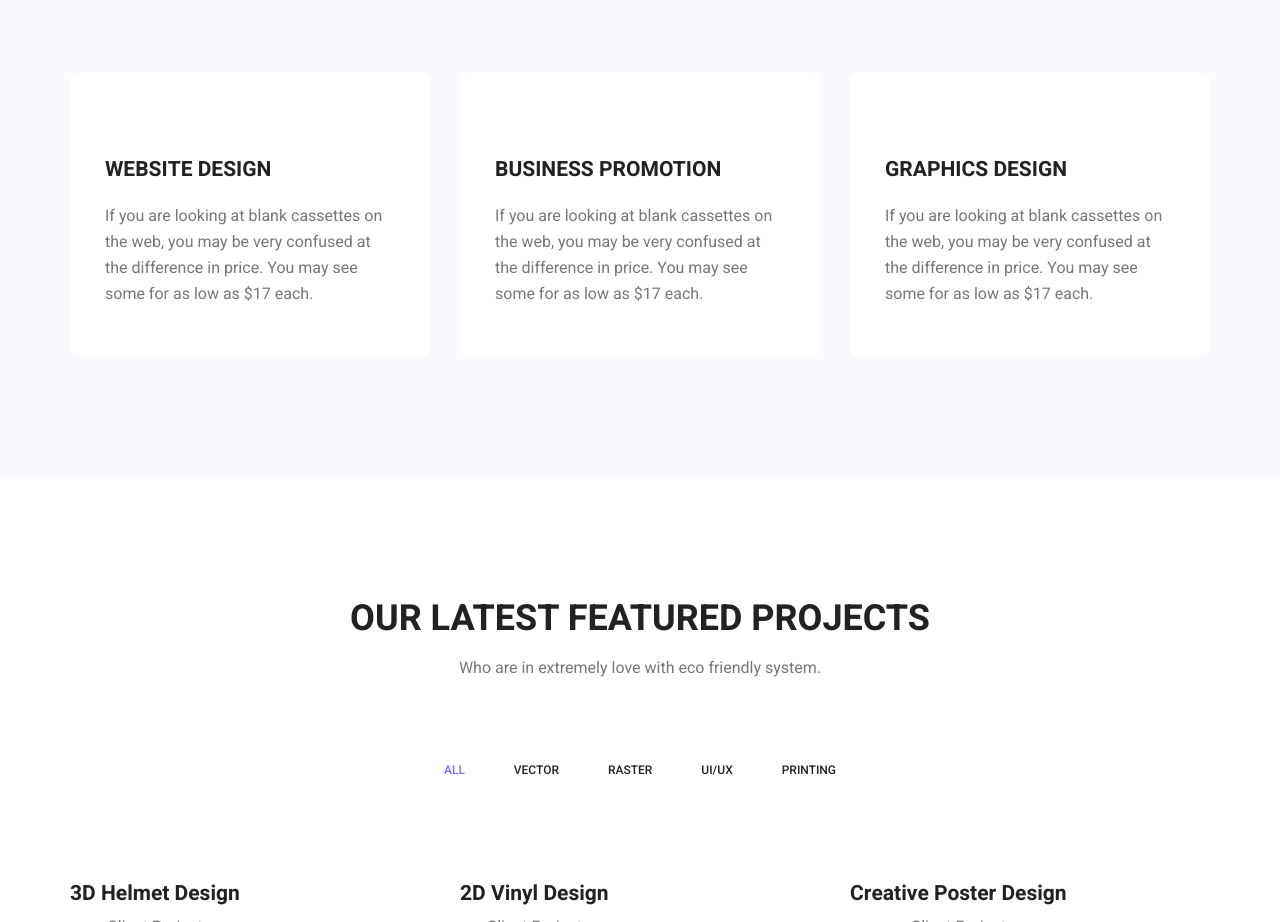
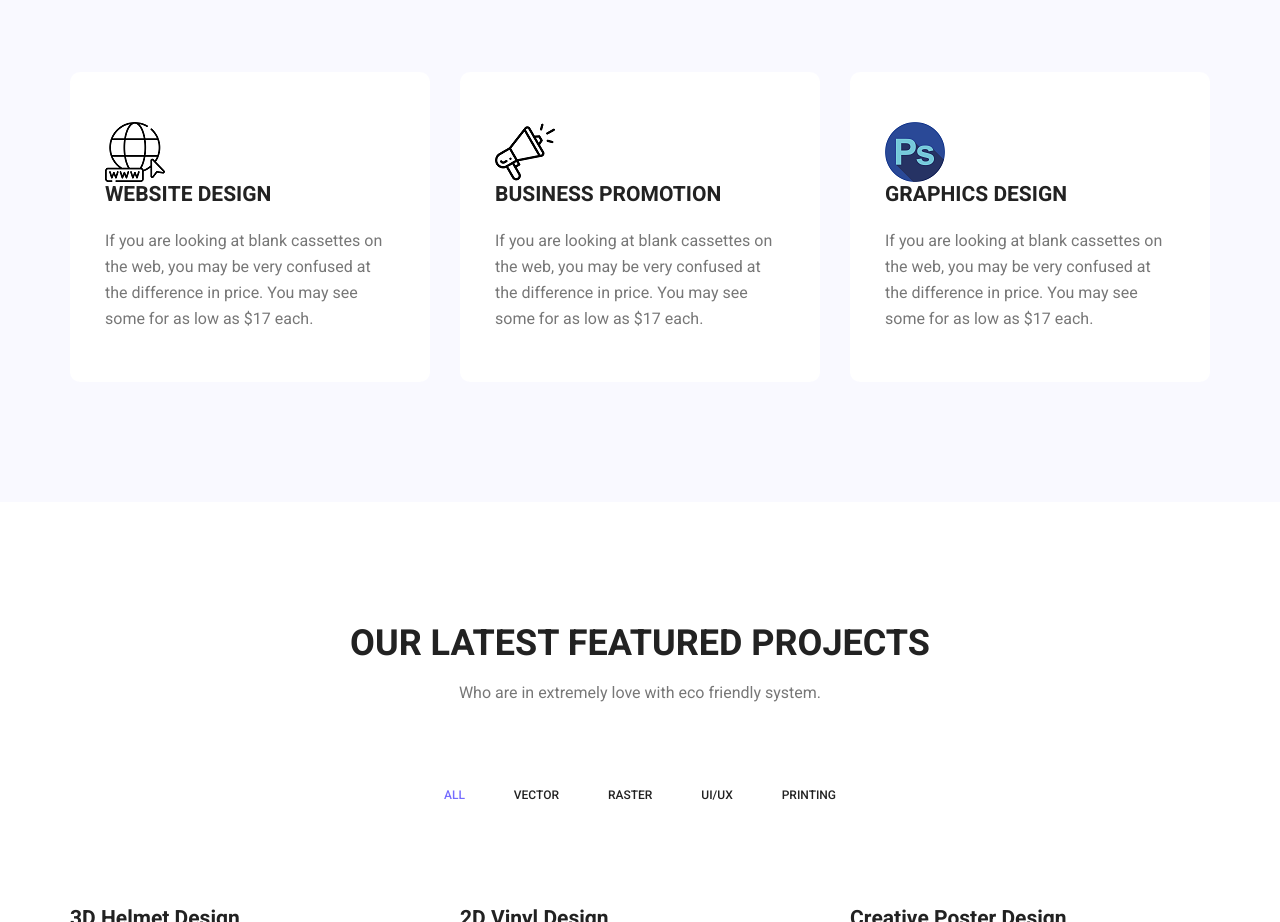
Before and after one commit to MIDZTECHNOLOGY/myportfolio, a plain HTML site: page index.html in a window 1280 px wide. Shown: the part 2820-3742 px from the top of the page. Drawn offline with Linux system fonts and the light colour scheme.

Commit message:
Update index.html

```diff
--- a/index.html
+++ b/index.html
@@ -285,21 +285,21 @@
 <div class="feature_inner row">
 <div class="col-lg-4 col-md-6">
 <div class="feature_item">
-<i class="flaticon-domain"></i>
+<img src="img/browser.png">
 <h4>Website Design</h4>
 <p>If you are looking at blank cassettes on the web, you may be very confused at the difference in price. You may see some for as low as $17 each.</p>
 </div>
 </div>
 <div class="col-lg-4 col-md-6">
 <div class="feature_item">
-<i class="flaticon-promotion"></i>
+<img src="img/promotion.png">
 <h4>Business Promotion</h4>
 <p>If you are looking at blank cassettes on the web, you may be very confused at the difference in price. You may see some for as low as $17 each.</p>
 </div>
 </div>
 <div class="col-lg-4 col-md-6">
 <div class="feature_item">
-<i class="flaticon-photoshop"></i>
+<img src="img/photoshop.png">
 <h4>Graphics Design</h4>
 <p>If you are looking at blank cassettes on the web, you may be very confused at the difference in price. You may see some for as low as $17 each.</p>
 </div>
```
